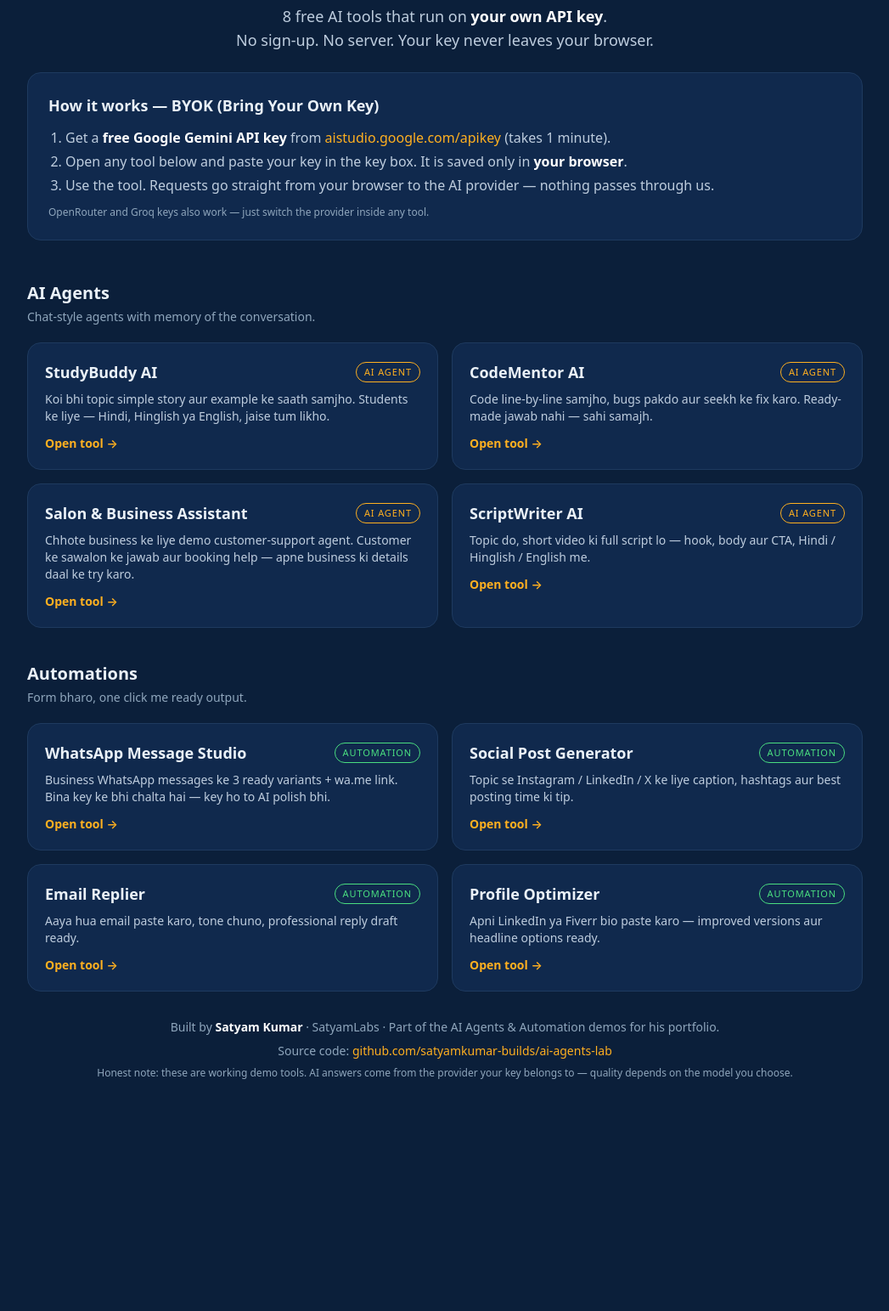
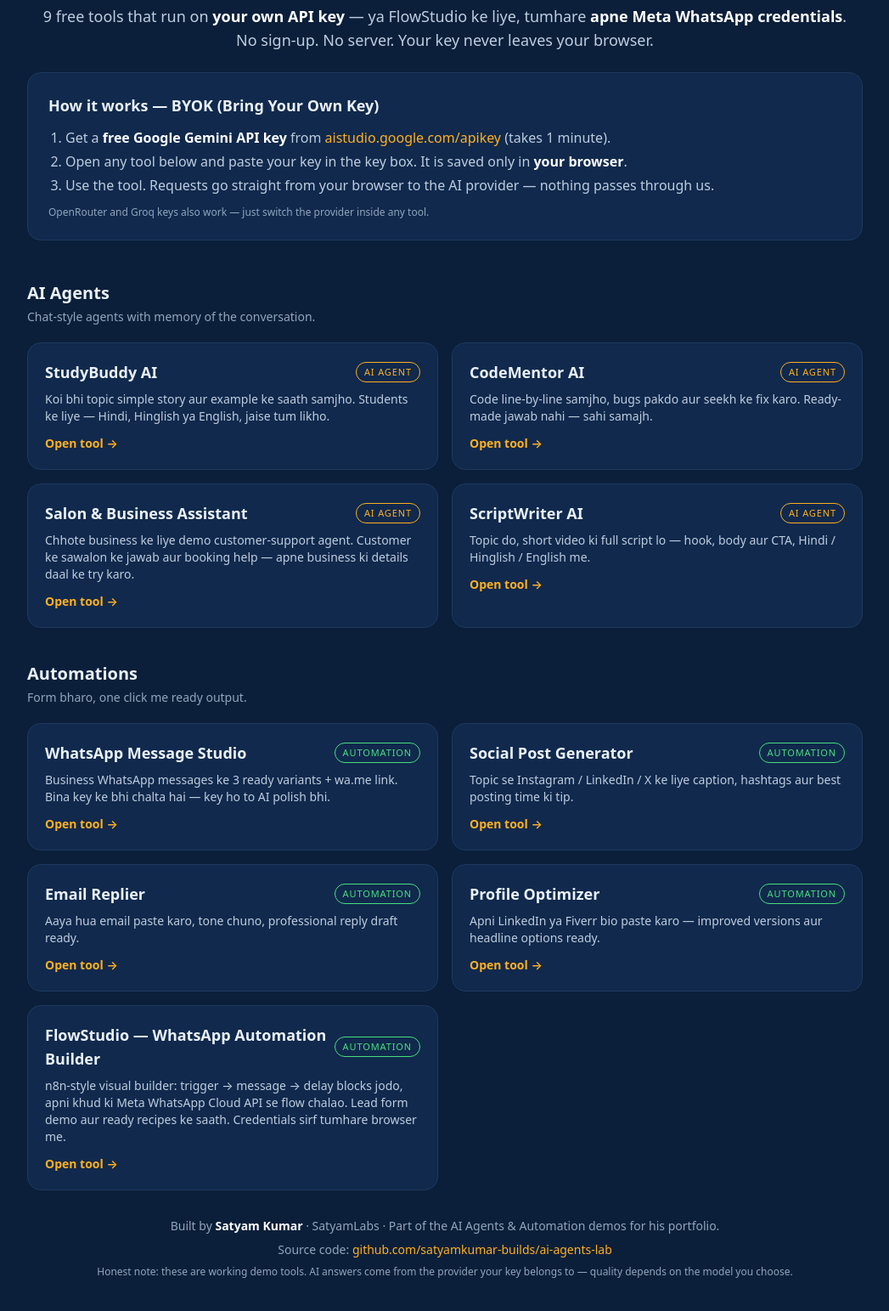
Before and after one commit to satyamkumar-builds/ai-agents-lab, a plain HTML site: page index.html in a window 1280 px wide. Shown: the part 135-1678 px from the top of the page at 85% size, without its empty margins (116-1163 px from the left). Before the commit the page ends 1454 px from the top, so only its background shows below. Drawn offline with nearby package versions, Linux system fonts and the light colour scheme.

Commit message:
Landing: add FlowStudio card, now 9 tools

```diff
--- a/index.html
+++ b/index.html
@@ -3,8 +3,8 @@
 <head>
 <meta charset="UTF-8">
 <meta name="viewport" content="width=device-width, initial-scale=1.0">
-<title>SatyamLabs AI Agents Lab — 8 Free BYOK AI Tools</title>
-<meta name="description" content="8 free AI agents and automations that run on your own API key. No sign-up, no server, no key storage. Built by Satyam Kumar (SatyamLabs).">
+<title>SatyamLabs AI Agents Lab — 9 Free Tools (BYOK / BYOC)</title>
+<meta name="description" content="9 free AI agents and automations that run on your own API key or your own Meta WhatsApp credentials. No sign-up, no server, no key storage. Built by Satyam Kumar (SatyamLabs).">
 <script src="https://cdn.tailwindcss.com"></script>
 <style>
   body{background:#0B1F3A;color:#EAF1F8;font-family:system-ui,-apple-system,'Segoe UI',Roboto,sans-serif}
@@ -19,7 +19,7 @@
 <header class="max-w-5xl mx-auto px-5 pt-12 pb-6 text-center">
   <p class="text-sm tracking-widest accent font-semibold">SATYAMLABS</p>
   <h1 class="text-4xl md:text-5xl font-extrabold mt-2">AI Agents <span class="accent">Lab</span></h1>
-  <p class="mt-4 text-base md:text-lg" style="color:#BECDDE">8 free AI tools that run on <strong class="text-white">your own API key</strong>.<br class="hidden md:block">
+  <p class="mt-4 text-base md:text-lg" style="color:#BECDDE">9 free tools that run on <strong class="text-white">your own API key</strong> — ya FlowStudio ke liye, tumhare <strong class="text-white">apne Meta WhatsApp credentials</strong>.<br class="hidden md:block">
   No sign-up. No server. Your key never leaves your browser.</p>
 </header>
 
@@ -84,6 +84,11 @@
       <p class="text-sm mt-2" style="color:#BECDDE">Apni LinkedIn ya Fiverr bio paste karo — improved versions aur headline options ready.</p>
       <p class="accent text-sm mt-3 font-semibold">Open tool →</p>
     </a>
+    <a href="flow-studio/" class="card p-5 block">
+      <div class="flex items-center justify-between"><h3 class="font-bold text-lg">FlowStudio — WhatsApp Automation Builder</h3><span class="tag tag-auto">AUTOMATION</span></div>
+      <p class="text-sm mt-2" style="color:#BECDDE">n8n-style visual builder: trigger → message → delay blocks jodo, apni khud ki Meta WhatsApp Cloud API se flow chalao. Lead form demo aur ready recipes ke saath. Credentials sirf tumhare browser me.</p>
+      <p class="accent text-sm mt-3 font-semibold">Open tool →</p>
+    </a>
   </div>
 </main>
 
```
